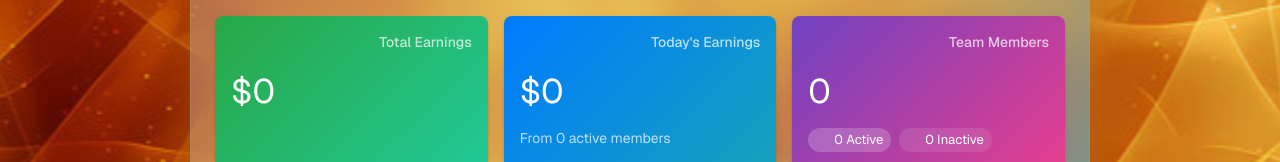
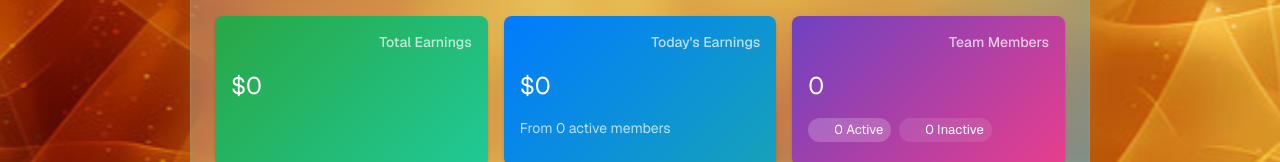
Before and after one commit to luxapientia/Web-Portal, a Next.js app: page /home/team-contribution in a window 1280 px wide. Shown: the part 619-781 px from the top of the page. Built offline with nearby package versions, Linux system fonts and the light colour scheme; no server answers; the database is empty; some icons are missing.

Commit message:
Update typography in TeamContributionPage: Change header variant from h4 to h5 for improved visual hierarchy.

```diff
--- a/src/app/home/team-contribution/page.tsx
+++ b/src/app/home/team-contribution/page.tsx
@@ -348,7 +348,7 @@ export default function TeamContributionPage() {
 
                 {!card.splitView && (
                   <>
-                    <Typography variant="h4">{card.value}</Typography>
+                    <Typography variant="h5">{card.value}</Typography>
                     {card.subtitle && (
                       <Typography variant="body2" sx={{ opacity: 0.72 }}>
                         {card.subtitle}
```
